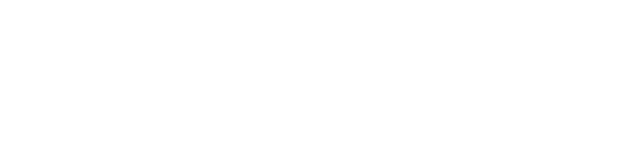
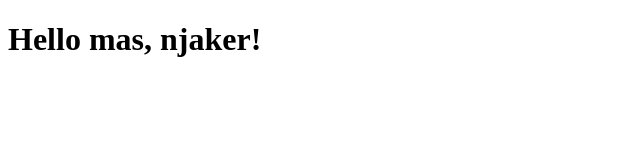
Before and after one commit to njaker/html-boilerplate, a plain HTML site: page index.html in a window 1280 px wide. Shown: the whole page, without its empty margins (0-640 px from the left). Drawn offline with Linux system fonts and the light colour scheme.

Commit message:
- Edit title jadi njaker - Isi tulisan di body

```diff
--- a/index.html
+++ b/index.html
@@ -2,10 +2,10 @@
 <html lang="en">
     <head>
         <meta charset="UTF-8">
-        <title>My First Webpage</title>
+        <title>njaker's First Webpage</title>
     </head>
 
     <body>
-
+        <h1>Hello mas, njaker!</h1>
     </body>
 </html>
```
